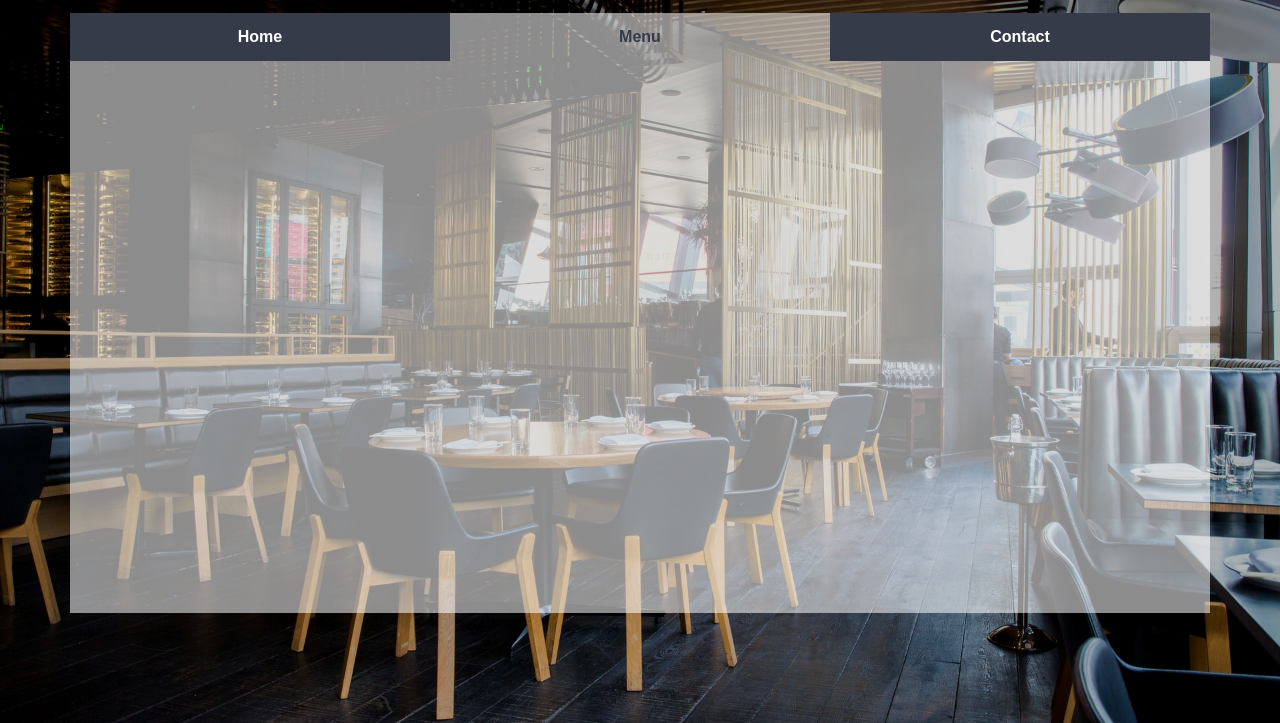
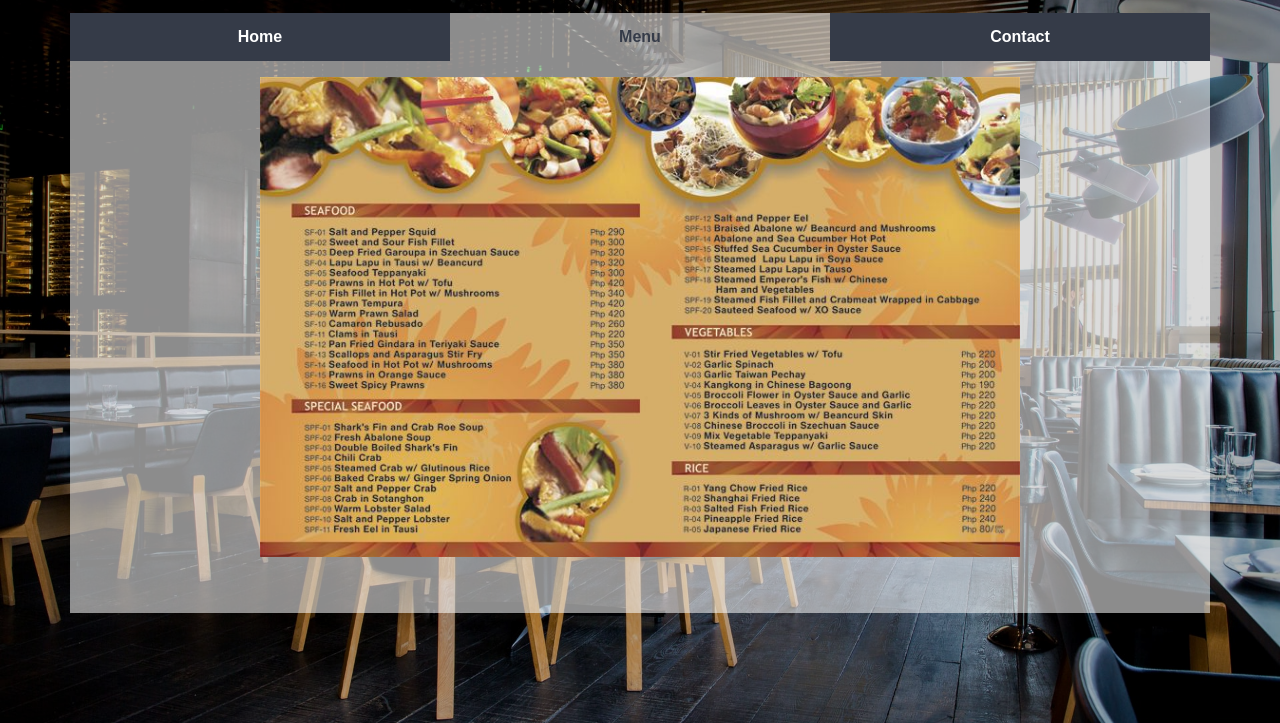
Before and after one commit to 8Bts/Restaurant-Page, a website built with webpack: page dist/index.html in a window 1280 px wide. Both pictures are taken after a click on the link "Menu". Shown: the part 77-800 px from the top of the page. Built offline with nearby package versions, Linux system fonts and the light colour scheme.

Commit message:
Add menu module with menu image

```diff
--- a/src/index.js
+++ b/src/index.js
@@ -4,6 +4,7 @@ import 'bootstrap/dist/css/bootstrap.min.css';
 import './styles/style.css';
 import './styles/css-reset.css';
 import './images/jason-leung.jpg';
+import './images/menu-shot.png';
 
 import PageLoad from './page-load';
 import Home from './home';
--- a/src/menu.js
+++ b/src/menu.js
@@ -1,7 +1,5 @@
 const menu = (container) => {
-  container.innerHTML = `
-
-  `
+  container.innerHTML = '<div class="menu-cont"></div>';
 }
 
 export default menu;
--- a/src/styles/style.css
+++ b/src/styles/style.css
@@ -42,3 +42,9 @@ body {
   font-size: 1.2rem;
   color: var(--dark);
 }
+
+.menu-cont {
+  background: url("../images/menu-shot.png") no-repeat center / contain;
+  height: 60vmin;
+  margin: 1em;
+}
```
Also changed, not shown: dist/30bf42efa432400870288ff35681fd73.png (added), dist/53d612b1539572070a3138bacec7c135.png (added), dist/index.html, dist/main.js, src/images/menu-shot.png (added).
